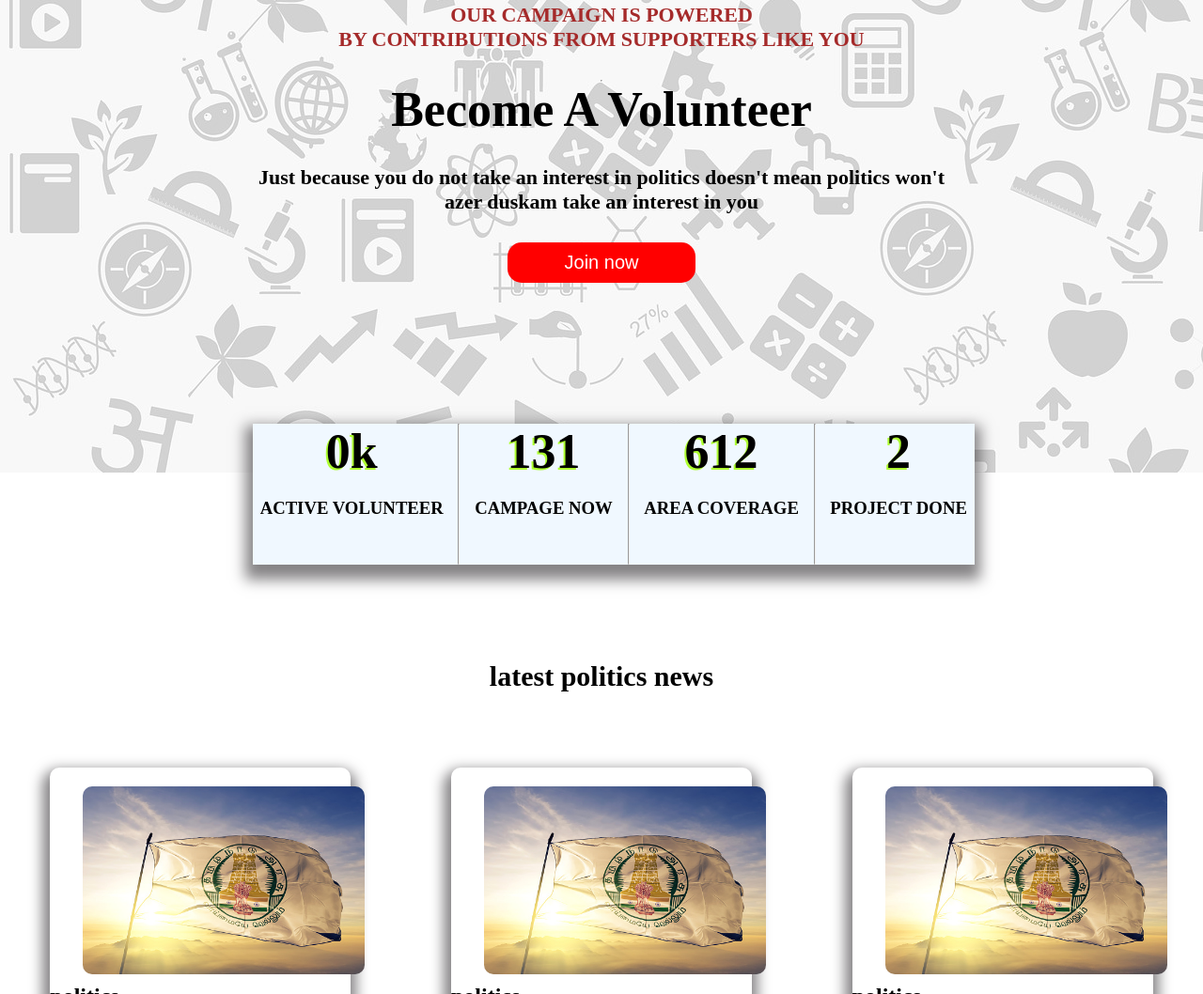
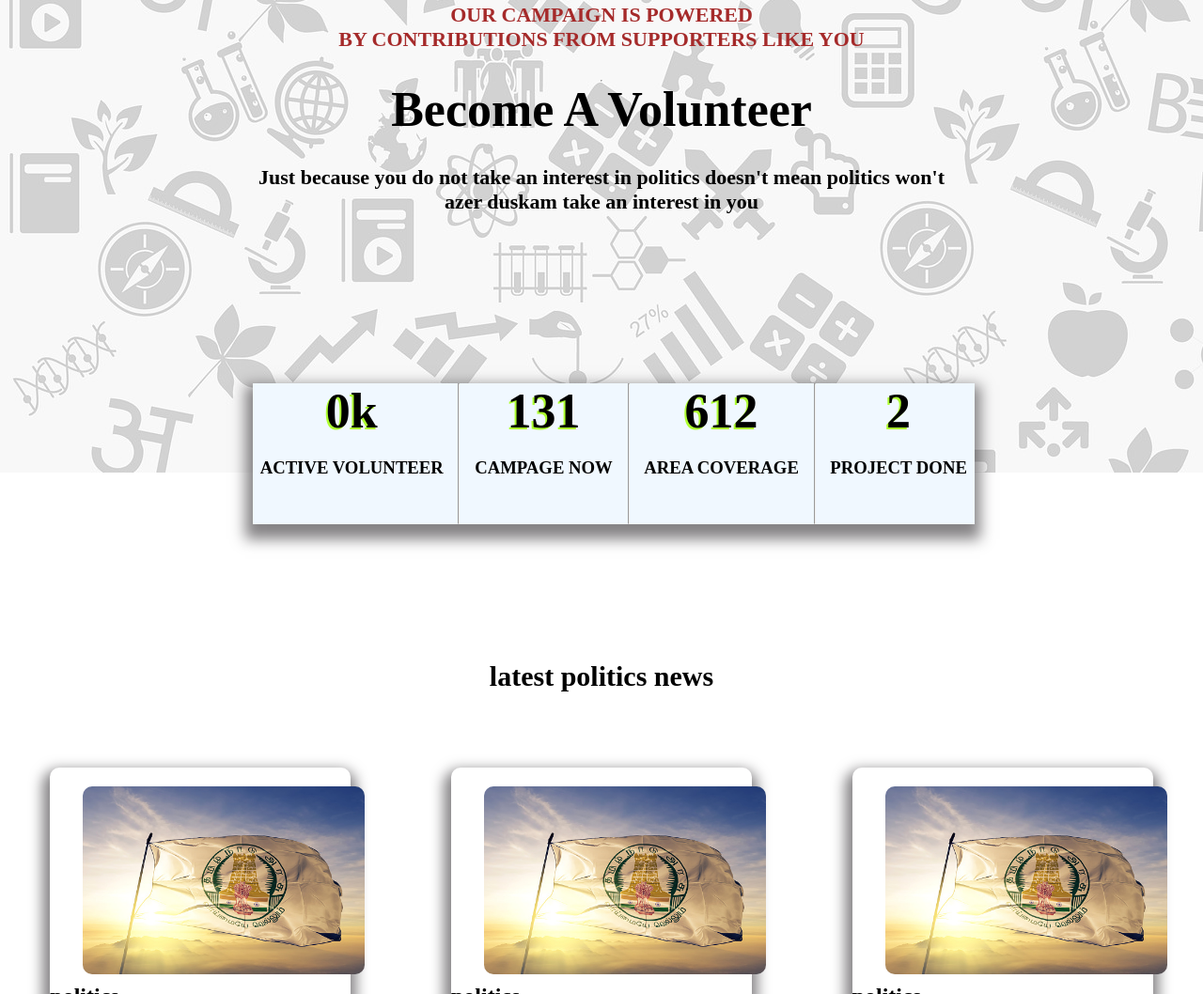
Before and after one commit to fssa-batch3/balaji.saravanan__web_project, a plain HTML site: page index.html in a window 1280 px wide. Shown: the part 1909-2967 px from the top of the page at 94% size. Drawn offline with Linux system fonts and the light colour scheme.

Commit message:
Update index.html

```diff
--- a/index.html
+++ b/index.html
@@ -107,7 +107,7 @@
             <h2>Just because you do not take an interest in politics doesn't mean politics won't<br>
                 azer duskam take an interest in you
             </h2>
-            <button><a href="">Join now</a></button>
+            <!-- <button><a href="">Join now</a></button> -->
         </div>
       <!-- section4 -->
         <div class="section4">
```
